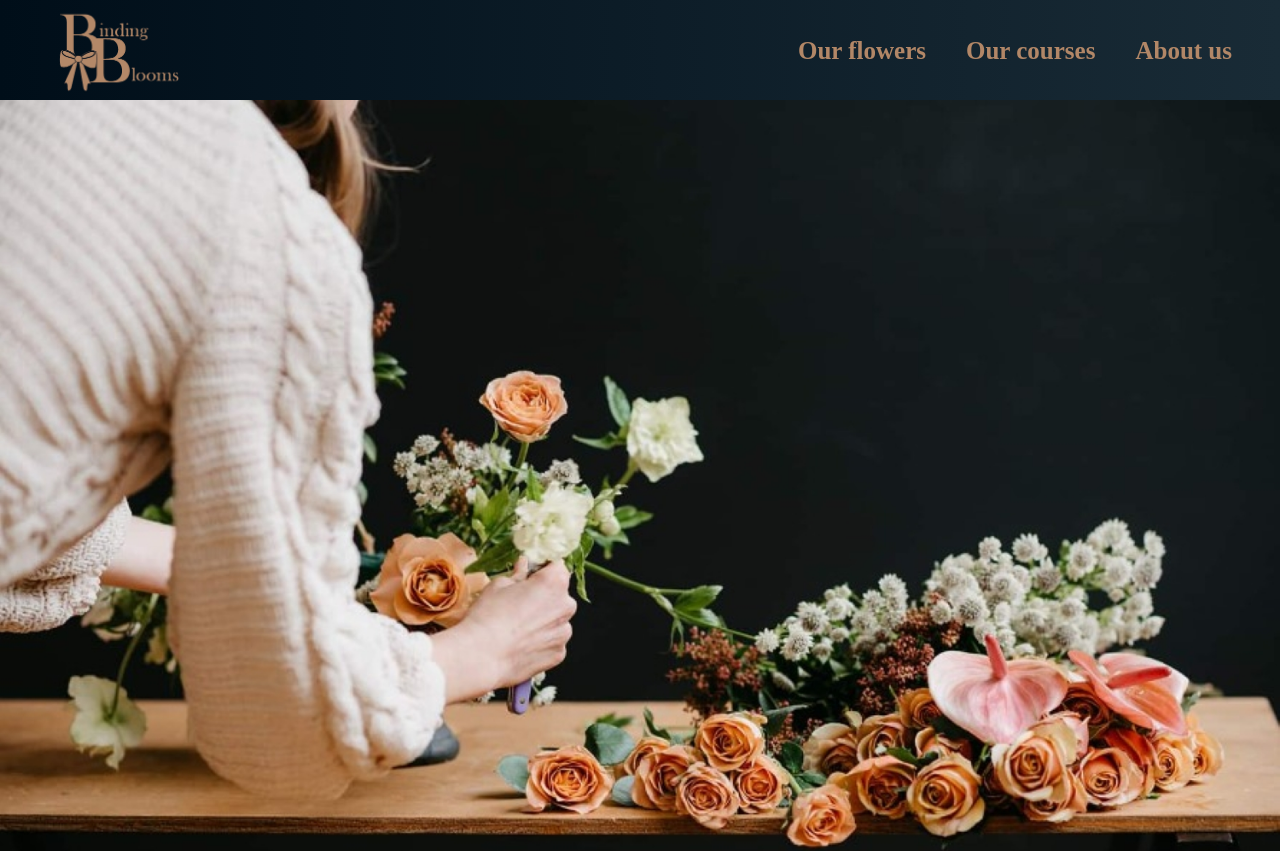
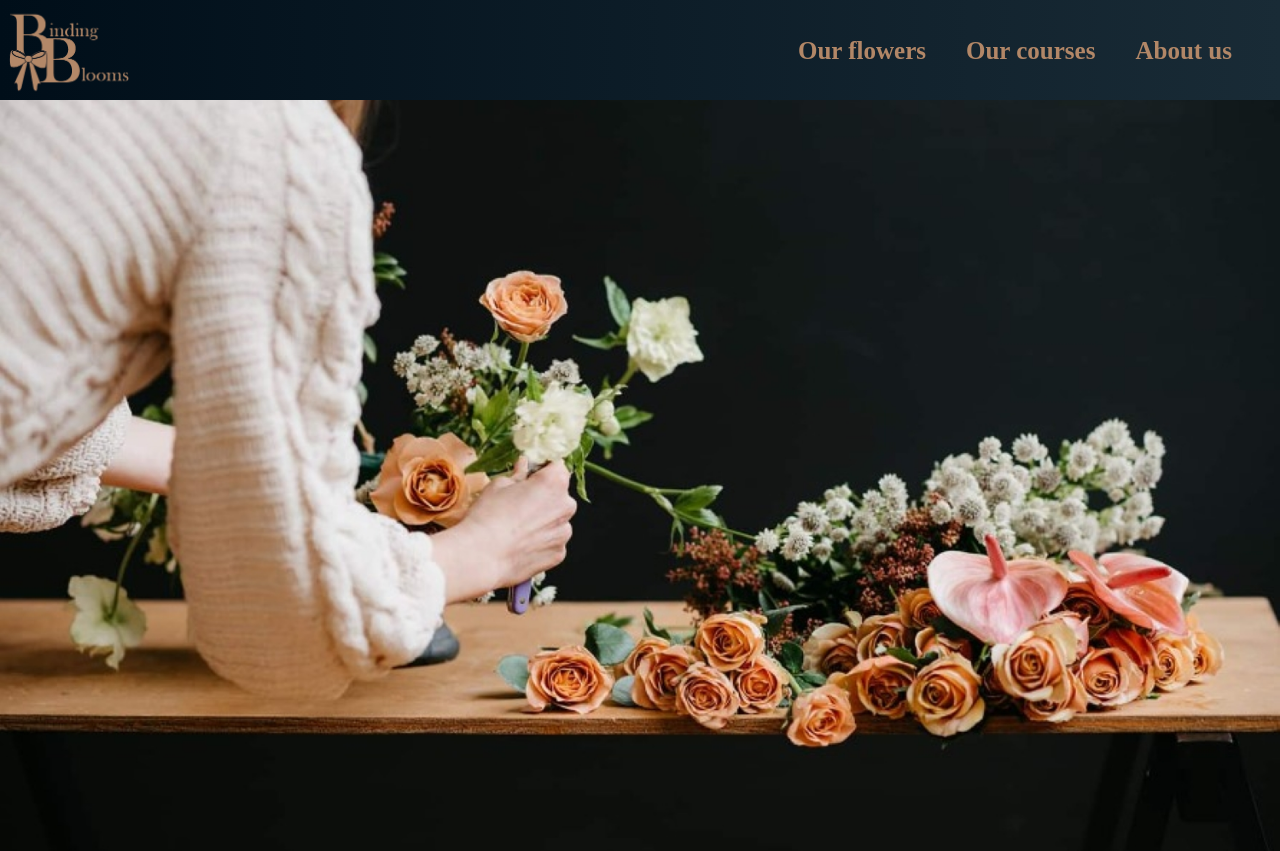
Before and after one commit to JennyWeij/BindingBlooms, a React (Vite) app: page / in a window 1280 px wide. Shown: the top 851 px of the page. Built offline with nearby package versions, Linux system fonts and the light colour scheme.

Commit message:
uppdaterat headern

```diff
--- a/src/components/HeaderBurgerMenu.tsx
+++ b/src/components/HeaderBurgerMenu.tsx
@@ -19,31 +19,28 @@ function Header() {
       h="100px"
       w="100%"
       top="0"
+      position="fixed"
+      zIndex="999"
     >
       <Flex align="center" justify="space-between" px={2}>
-        <Image
-          src="/images/Logotype.png"
-          alt="Logo"
-          height="100px"
-          mt={0}
-          ml={50}
-        />
+        <Image src="/images/Logotype.png" alt="Logo" height="100px" mt={0} />
 
         {/* Hamburger menu */}
+        <Flex display={{ base: "flex", md: "none" }} align="center" ml="auto">
           <IconButton
             icon={isOpen ? <CloseIcon /> : <HamburgerIcon />}
             variant="ghost"
             color="#000E19"
-          mr="30px"
             bgColor="#B28767"
+            _hover={{ bg: "#B28767", color: "#000E19" }}
+            mr="10px"
             aria-label="Toggle menu"
-          display={{ base: "block", md: "none" }}
             onClick={onToggle}
           />
 
           {/* Collapsible menu */}
           <Collapse in={isOpen} animateOpacity>
-          <Flex direction="column">
+            <Flex direction="column" mt={2}>
               {/* Menu items */}
               <Link
                 activeClass="active"
@@ -64,7 +61,7 @@ function Header() {
                   bg="none"
                   color="#B28767"
                   cursor="pointer"
-                _hover={{ bg: "none" }}
+                  _hover={{ bg: "#B28767", color: "#192B36" }}
                 >
                   Our flowers
                 </Text>
@@ -78,7 +75,7 @@ function Header() {
                 offset={-50}
                 duration={500}
               >
-              <Box
+                <Text
                   as="button"
                   height="24px"
                   lineHeight="1.2"
@@ -89,10 +86,10 @@ function Header() {
                   color="#B28767"
                   fontFamily="Baskerville"
                   cursor="pointer"
-                _hover={{ bg: "none" }}
+                  _hover={{ bg: "#B28767", color: "#192B36" }}
                 >
                   Our courses
-              </Box>
+                </Text>
               </Link>
 
               <Link
@@ -103,7 +100,7 @@ function Header() {
                 offset={-50}
                 duration={500}
               >
-              <Box
+                <Text
                   as="button"
                   height="24px"
                   lineHeight="1.2"
@@ -114,13 +111,14 @@ function Header() {
                   color="#B28767"
                   fontFamily="Baskerville"
                   cursor="pointer"
-                _hover={{ bg: "none" }}
+                  _hover={{ bg: "#B28767", color: "#192B36" }}
                 >
                   About us
-              </Box>
+                </Text>
               </Link>
             </Flex>
           </Collapse>
+        </Flex>
 
         {/* Menu items */}
         <Flex
@@ -210,4 +208,5 @@ function Header() {
     </Box>
   );
 }
+
 export default Header;
```
Also changed, not shown: src/components/Header.tsx (+7 -7 lines). Lines whose indentation alone changed are shown as unchanged.
